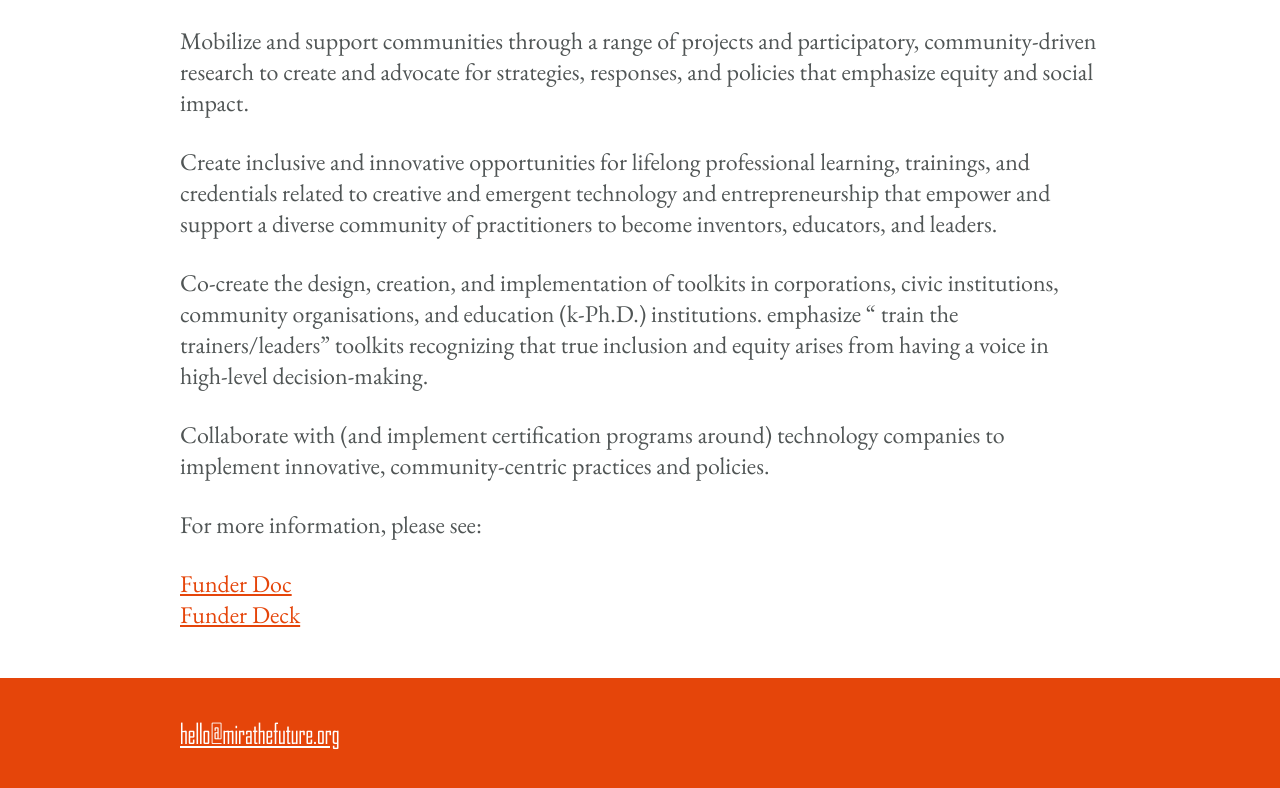
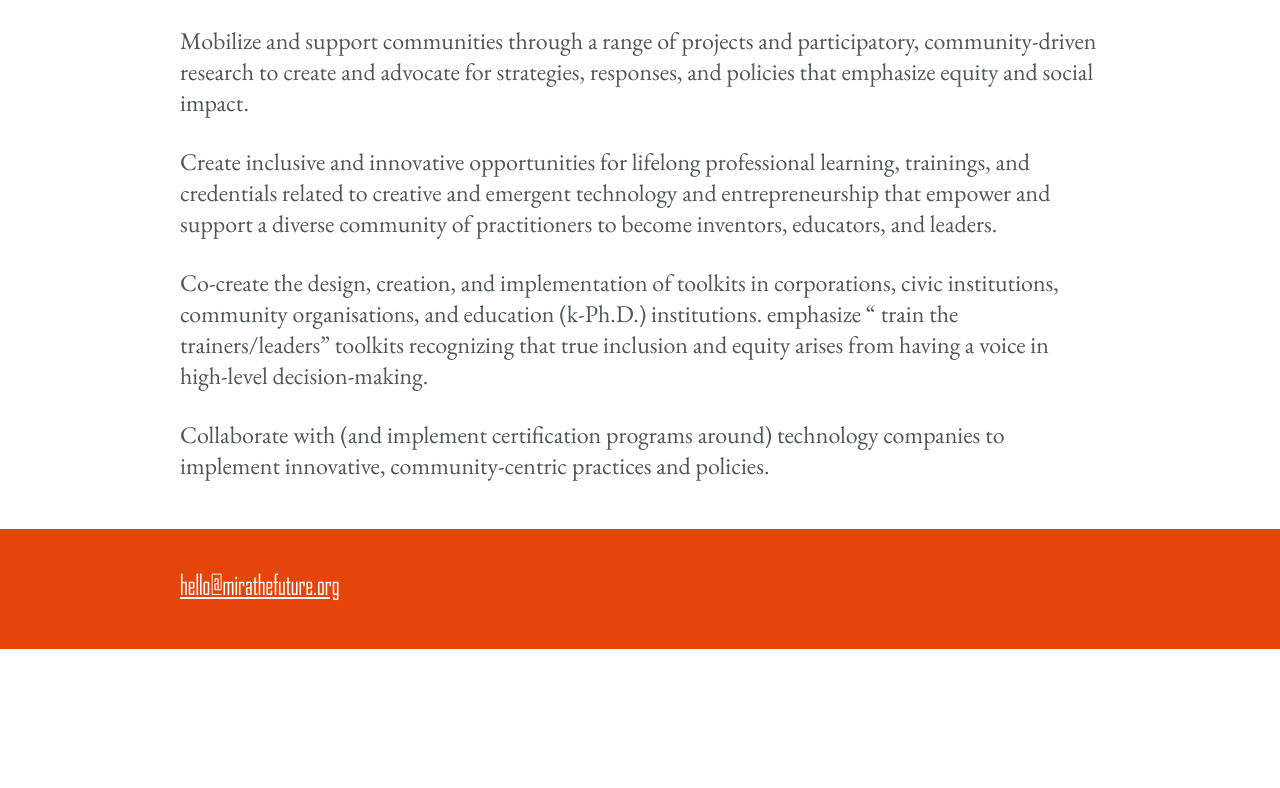
Before and after one commit to ceti-institute/mira, a plain HTML site: page about.html in a window 1280 px wide. Shown: the part 1141-1929 px from the top of the page. After the commit the page ends 1790 px from the top, so only its background shows below. Drawn offline with nearby package versions, Linux system fonts and the light colour scheme.

Commit message:
removed funder doc links

```diff
--- a/about.html
+++ b/about.html
@@ -58,11 +58,11 @@
 					<p>Co-create the design, creation, and implementation of toolkits in corporations, civic institutions, community organisations, and education (k-Ph.D.) institutions. emphasize  “ train the trainers/leaders” toolkits recognizing that true inclusion and equity arises from having a voice in high-level decision-making.</p>
 					<p>Collaborate with (and implement certification programs around) technology companies to implement innovative, community-centric practices and policies.</p>
 
-					<p>For more information, please see:</p>
+					<!-- <p>For more information, please see:</p>
 					<p>
 						<a href="">Funder Doc</a><br>
 						<a href="">Funder Deck</a>
-					</p>
+					</p> -->
 				</div>
 			</section>
 
```
